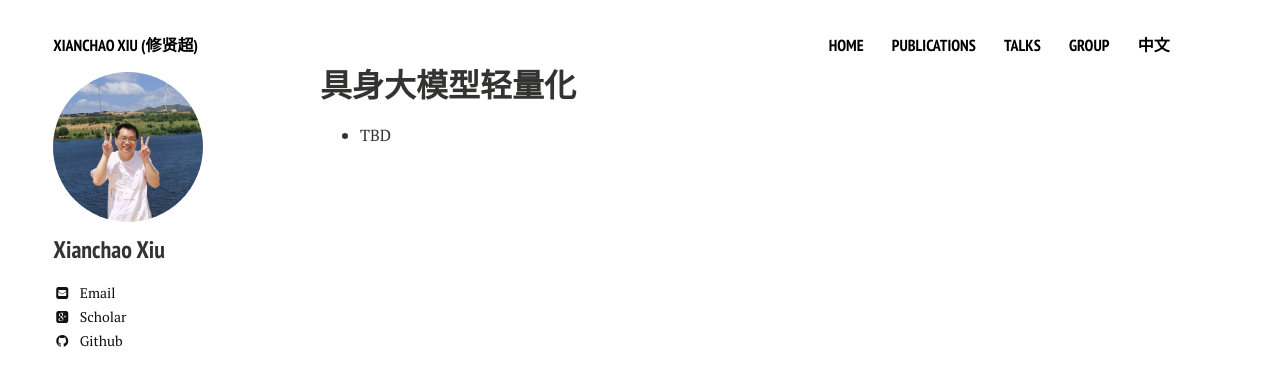
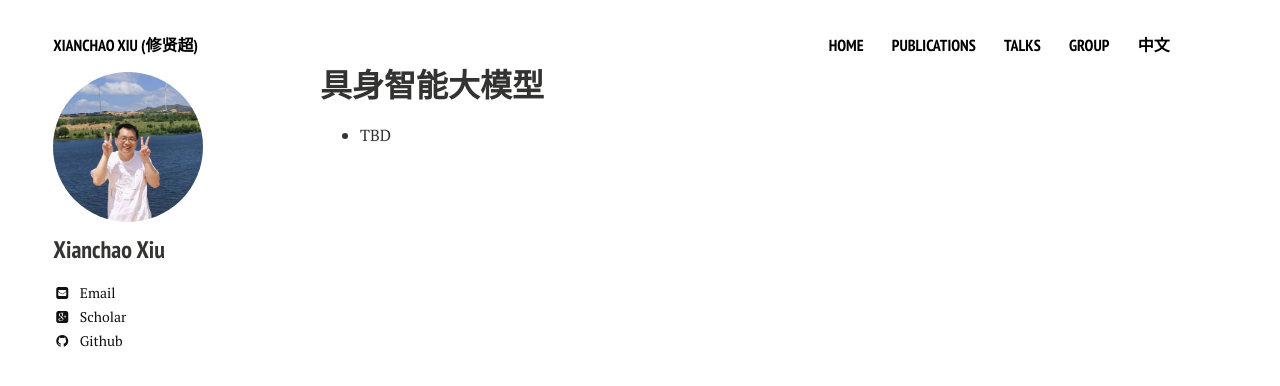
Before and after one commit to xianchaoxiu/xianchaoxiu.github.io, a Jekyll site: the page built from chinese/research/EAI/index.md, in a window 1280 px wide. Shown: the top 386 px of the page. Built offline with Jekyll 4.4.1, drawn with Linux system fonts in a browser that asks for light colours; nearby versions of some CDN libraries.

Commit message:
Update index.md

```diff
--- a/chinese/research/EAI/index.md
+++ b/chinese/research/EAI/index.md
@@ -1,6 +1,6 @@
 ---
 layout: page
-title: 具身大模型轻量化
+title: 具身智能大模型
 comments: false
 share: false
 ---
```
